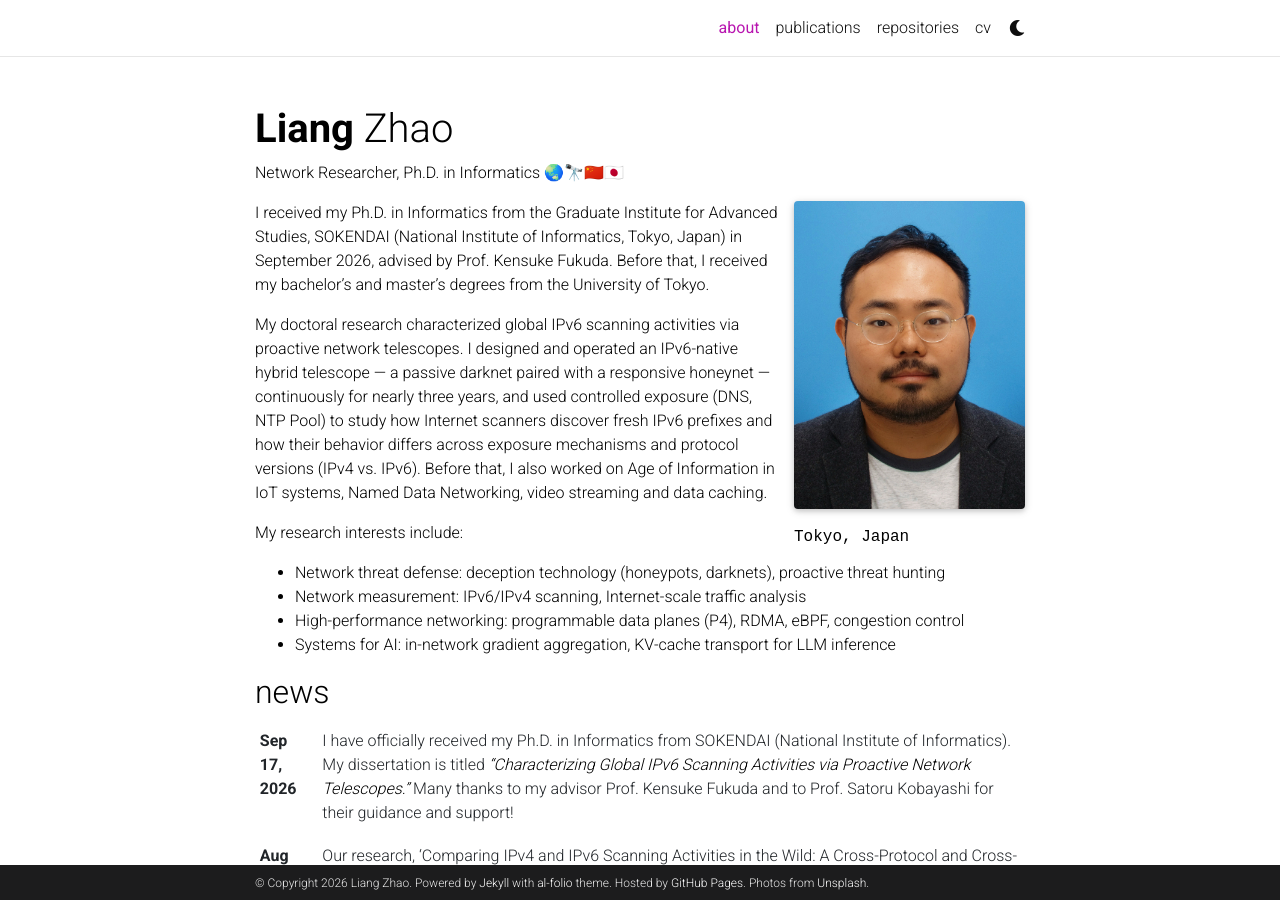
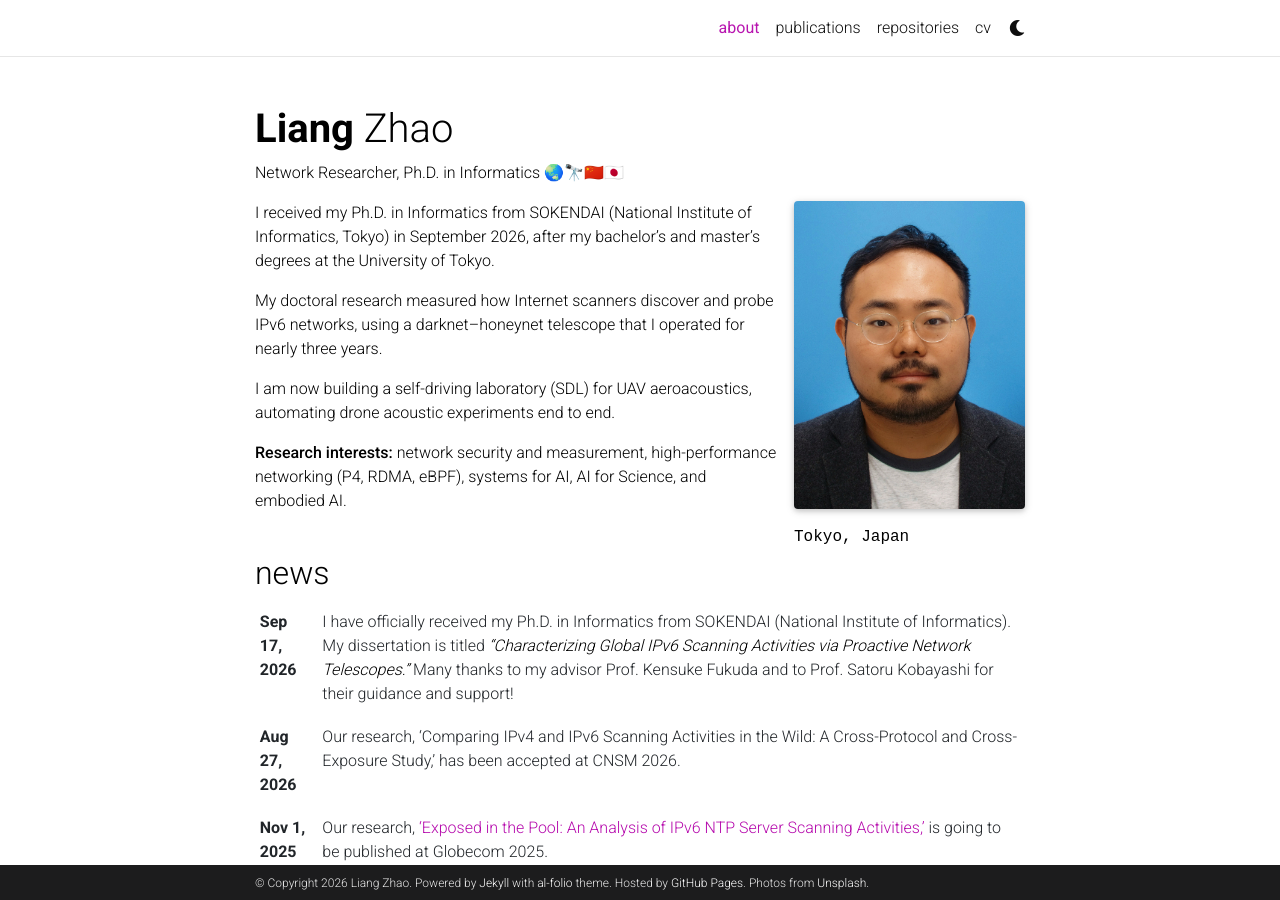
Before and after one commit to goodluckz/goodluckz.github.io, a Jekyll site: the page built from _pages/about.md, in a window 1280 px wide and 900 px high. Built offline with Jekyll 4.4.1, drawn with Linux system fonts in a browser that asks for light colours; full-size pictures stand in for the smaller copies a plugin makes; comment, search, counter and statistics services are not loaded; a style sheet for code colours, icons or effects is not loaded.

Commit message:
docs: condense about page
Co-Authored-By: Claude Opus 5.5 <noreply@anthropic.com>

```diff
--- a/_pages/about.md
+++ b/_pages/about.md
@@ -15,13 +15,10 @@ latest_posts: true  # includes a list of the newest posts
 selected_papers: true # includes a list of papers marked as "selected={true}"
 social: true  # includes social icons at the bottom of the page
 ---
-I received my Ph.D. in Informatics from the Graduate Institute for Advanced Studies, SOKENDAI (National Institute of Informatics, Tokyo, Japan) in September 2026, advised by Prof. Kensuke Fukuda. Before that, I received my bachelor's and master's degrees from the University of Tokyo.
+I received my Ph.D. in Informatics from SOKENDAI (National Institute of Informatics, Tokyo) in September 2026, after my bachelor's and master's degrees at the University of Tokyo.
 
-My doctoral research characterized global IPv6 scanning activities via proactive network telescopes. I designed and operated an IPv6-native hybrid telescope — a passive darknet paired with a responsive honeynet — continuously for nearly three years, and used controlled exposure (DNS, NTP Pool) to study how Internet scanners discover fresh IPv6 prefixes and how their behavior differs across exposure mechanisms and protocol versions (IPv4 vs. IPv6).
-Before that, I also worked on Age of Information in IoT systems, Named Data Networking, video streaming and data caching.
+My doctoral research measured how Internet scanners discover and probe IPv6 networks, using a darknet–honeynet telescope that I operated for nearly three years.
 
-My research interests include:
-- Network threat defense: deception technology (honeypots, darknets), proactive threat hunting
-- Network measurement: IPv6/IPv4 scanning, Internet-scale traffic analysis
-- High-performance networking: programmable data planes (P4), RDMA, eBPF, congestion control
-- Systems for AI: in-network gradient aggregation, KV-cache transport for LLM inference
+I am now building a self-driving laboratory (SDL) for UAV aeroacoustics, automating drone acoustic experiments end to end.
+
+**Research interests:** network security and measurement, high-performance networking (P4, RDMA, eBPF), systems for AI, AI for Science, and embodied AI.
```
